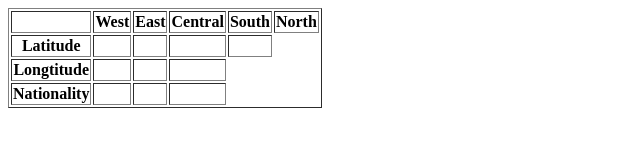
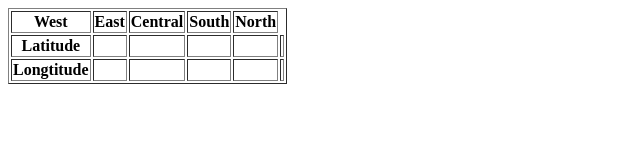
Before and after one commit to jme-nzo/Assignment-1---Jaime-Jover, a plain HTML site: page index.html in a window 1280 px wide. Shown: the whole page, without its empty margins (0-640 px from the left). Drawn offline with Linux system fonts and the light colour scheme; files that its build step writes are made by us from their sources.

Commit message:
Update index.html

```diff
--- a/index.html
+++ b/index.html
@@ -9,7 +9,6 @@
 			<div>
 				<table border="1">
  				 <tr>
-   					 <th></th>
    					 <th>West</th>
    					 <th>East </th>
    					 <th>Central</th>
@@ -22,15 +21,12 @@
    					 <td></td>
   					 <td></td>
 					 <td></td>
+					 <td></td>
   				</tr>
   				<tr>
     			<th>Longtitude</th>
    					 <td></td>
   					 <td></td>
-    					<td></td>
-  				</tr>
-  				<tr>
-    			<th>Nationality</th>
 					 <td></td>
 					 <td></td>
    					 <td></td>
```
Lines whose indentation alone changed are shown as unchanged.
